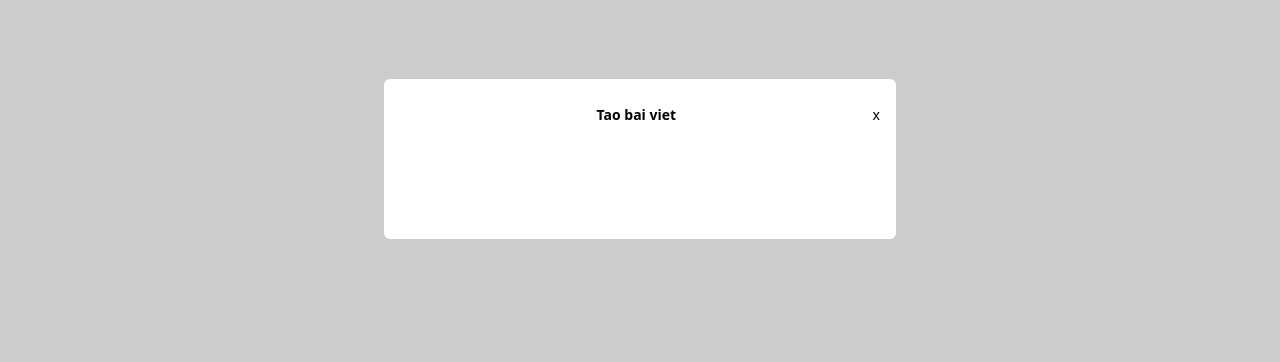
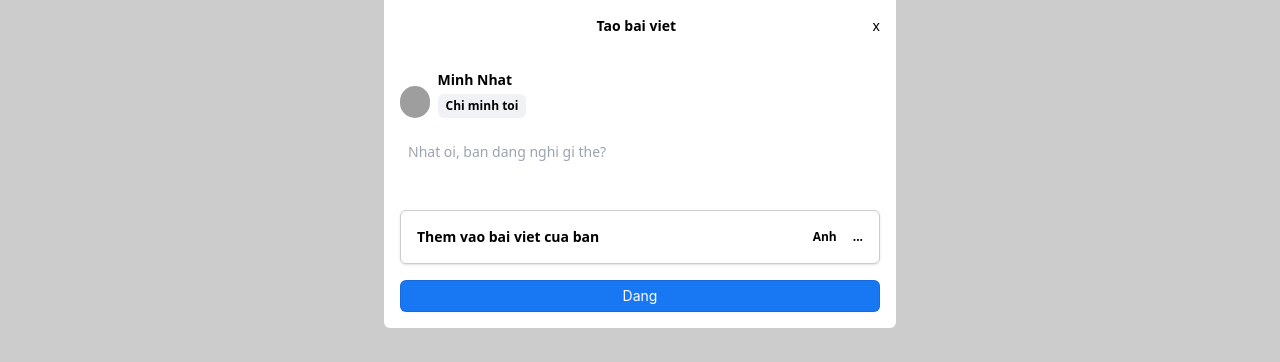
Before and after one commit to NhatDev94/fe-default, a React (Vite) app: page / in a window 1280 px wide. Both pictures are taken after a click on the element "Anh/video". Shown: the part 241-603 px from the top of the page. Built offline with nearby package versions, Linux system fonts and the light colour scheme; no server answers; grey boxes are pictures that could not be loaded.

Commit message:
create, edit post UI

```diff
--- a/src/features/PostFeature/CreateAndEditPost.tsx
+++ b/src/features/PostFeature/CreateAndEditPost.tsx
@@ -1,8 +1,36 @@
+import { AvatarComponent, ButtonComponent } from "../../components"
 
 const CreateAndEditPost = () => {
+
+  const url = 'https://encrypted-tbn0.gstatic.com/images?q=tbn:ANd9GcT-aBDBxegoNFLLcyAuqXtCKFOdtjJ7p_3m0g&usqp=CAU'
+
   return (
-    <div>
+    <div className="mb-2">
+      <div className="flex items-center justify-between">
+        <AvatarComponent url={url} className="mr-2" />
+        <div className="w-full mb-4">
+          <h4 className="text-sm font-bold text-black mb-1">Minh Nhat</h4>
+          <div className="w-fit px-2 py-1 rounded-md bg-second text-black text-xs font-semibold cursor-pointer">Chi minh toi</div>
+        </div>
+      </div>
+      <input
+        className="p-2 outline-none border-none mb-10"
+        placeholder="Nhat oi, ban dang nghi gi the?"
+        autoFocus
+      />
+      <div className="flex items-center justify-between mb-2 p-4 shadow border border-black/20 rounded-md">
+        <p className="text-sm font-semibold text-black">Them vao bai viet cua ban</p>
+        <div className="flex items-center justify-center">
+          <p className="text-xs font-semibold text-black mx-2 px-2 cursor-pointer">Anh</p>
+          <p className="text-xs font-semibold text-black cursor-pointer">...</p>
+        </div>
+      </div>
 
+      <ButtonComponent
+        moreClass="bg-primary text-white mt-2"
+      >
+        Dang
+      </ButtonComponent>
     </div>
   )
 }
--- a/src/features/PostFeature/PostBegin.tsx
+++ b/src/features/PostFeature/PostBegin.tsx
@@ -1,12 +1,13 @@
 import { AvatarComponent } from "../../components"
 import { useModal } from "../../hooks"
+import CreateAndEditPost from "./CreateAndEditPost"
 
 const PostBegin = () => {
 
     const url = 'https://encrypted-tbn0.gstatic.com/images?q=tbn:ANd9GcT-aBDBxegoNFLLcyAuqXtCKFOdtjJ7p_3m0g&usqp=CAU'
 
     const { handleOpen, modal } = useModal({
-        modalContent: <></>,
+        modalContent: <CreateAndEditPost />,
         title: 'Tao bai viet'
     })
 
```
